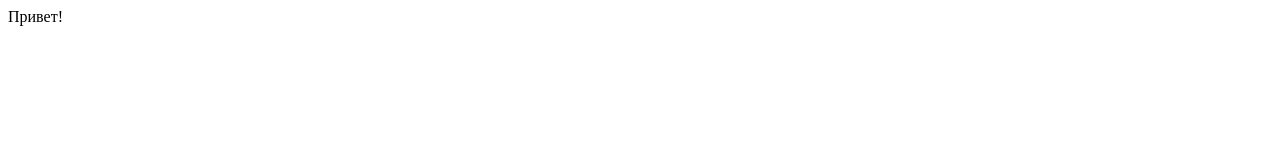
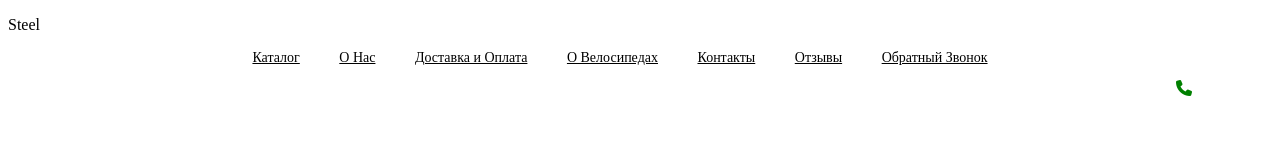
Before and after one commit to Neuropassenger/bs-stels48-old, a plain HTML site: page index.html in a window 1280 px wide. Drawn offline with Linux system fonts and the light colour scheme.

Commit message:
структура шапки

```diff
--- a/CSS/style.css
+++ b/CSS/style.css
@@ -0,0 +1,38 @@
+ul.main-menu li {
+    color: black;
+    font-family: Montserrat Light;
+    display: inline;
+    padding-top: 25px;
+    padding-bottom: 25px;
+    height: 18px;
+}
+ul.main-menu {
+    font-size: 14px;
+    text-align: center;
+}
+ul.main-menu li {
+    display: inline;
+}
+a {
+    padding: 18px;
+}
+a:hover {
+    background: green;
+    color: green;
+}
+a:link {
+    color: black;
+}
+a:hover {
+    background: white;
+    color: #B5E61D;
+}
+
+.cap {
+    width: 1184px;
+    height: 68px;
+}
+
+.fa-phone {
+    float: right;
+}
--- a/index.html
+++ b/index.html
@@ -3,8 +3,24 @@
 <head>
     <meta charset="UTF-8">
     <title>Steel</title>
+    <link href="CSS/style.css" rel="stylesheet">
+    <script src="https://kit.fontawesome.com/6defa92303.js"></script>
 </head>
 <body>
- Привет!
+<div class="cap">
+    <div class="logo">
+        <p>Steel</p>
+    </div>
+        <ul class="main-menu">
+            <li><a href="catalog">Каталог</a></li>
+            <li><a href="about">О Нас</a></li>
+            <li><a href="rules">Доставка и Оплата</a></li>
+            <li><a href="stels">О Велосипедах</a></li>
+            <li><a href="contact">Контакты</a></li>
+            <li><a href="reviews">Отзывы</a></li>
+            <li><a href="Обратный Звонок">Обратный Звонок</a></li>
+        </ul>
+    <i class="fas fa-phone" style="color: green;"></i>
+</div>
 </body>
 </html>
```
